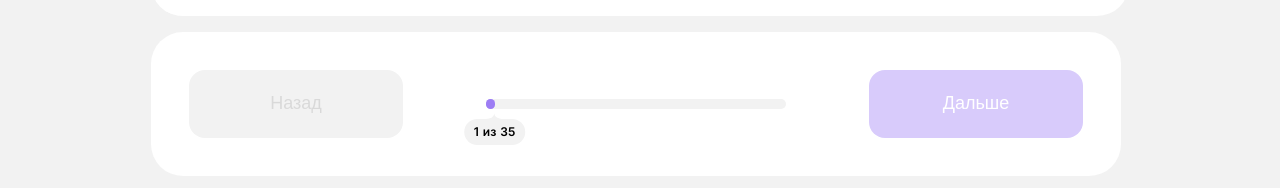
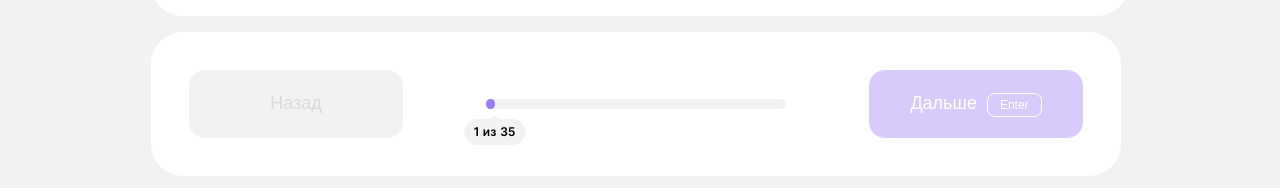
Before and after one commit to mrvotum/gradeup, an Angular app: page /questions in a window 1280 px wide. Shown: the part 555-743 px from the top of the page. Built offline with nearby package versions, Linux system fonts and the light colour scheme.

Commit message:
Фикс ломающихся страниц при возврате

```diff
--- a/src/app/card-instruction/card-instruction.component.ts
+++ b/src/app/card-instruction/card-instruction.component.ts
@@ -1,4 +1,5 @@
 import { Component, OnInit } from '@angular/core';
+import { CardService } from '../card.service';
 
 @Component({
   selector: 'app-card-instruction',
@@ -7,9 +8,10 @@ import { Component, OnInit } from '@angular/core';
 })
 export class CardInstructionComponent implements OnInit {
 
-  constructor() { }
+  constructor(public service: CardService) { }
 
   ngOnInit(): void {
+    this.service.isQuizStartedState = false;
   }
 
 }
--- a/src/app/card-panel/card-panel.component.html
+++ b/src/app/card-panel/card-panel.component.html
@@ -1,4 +1,4 @@
-<div class="btn__holder" *ngIf="isQuizStarted; else showInstruction">
+<div class="btn__holder" *ngIf="service.isQuizStartedState; else showInstruction">
 	<button class="btn btn--prev" (click)="changeQuestion(false)" [disabled]="service.disabled.prev">
 		<span class="btn__text">Назад</span>
 	</button>
@@ -13,7 +13,7 @@
 			<span id="questions-total" class="progress-bar__info-total">{{service.progressInfo.questionsCount}}</span>
 		</div>
 	</div>
-	<button id="btn--next" class="btn btn--next" (click)="changeQuestion(true)" [disabled]="service.disabled.next">Дальше</button>
+	<button id="btn--next" class="btn btn--next" (click)="changeQuestion(true)" [disabled]="service.disabled.next">Дальше<span class="">Enter</span></button>
 	<button class="btn btn--results btn--hidden" routerLink="/results" (click)="showResults()" [disabled]="service.disabled.next">Узнать результаты</button>
 	<!-- <a style="position: absolute; top: 0;" routerLink="/results" (click)="randomInfo()">Random info</a> -->
 </div>
--- a/src/app/card-panel/card-panel.component.scss
+++ b/src/app/card-panel/card-panel.component.scss
@@ -40,6 +40,15 @@
 	&[disabled] {
 		background-color: var(--color-primary--disable);
 	}
+}
+
+.btn--next span {
+  border: 1px solid var(--color-white);
+  border-radius: 8px;
+  margin-left: 10px;
+  font-size: 12px;
+  line-height: 18px;
+  padding: 4px 12px;
 }
 
 .btn--hidden {
--- a/src/app/card-panel/card-panel.component.ts
+++ b/src/app/card-panel/card-panel.component.ts
@@ -22,18 +22,7 @@ export class CardPanelComponent implements OnInit {
 
   constructor(public service: CardService) { }
 
-  ngOnInit(): void {
-    // document.addEventListener('DOMContentLoaded', () => {
-    //   if (document.querySelector('body.test-started')) {
-    //     this.startQuiz();
-
-        // Пока только для отладки
-        // document.addEventListener( 'keyup', event => {
-        //   if( event.keyCode === 13 ) this.changeQuestion(true);
-        // });
-    //   }
-    // });
-  }
+  ngOnInit(): void { }
 
   ngDoCheck() {
     if (this.fisrtInit) {
@@ -44,7 +33,14 @@ export class CardPanelComponent implements OnInit {
         // this.service.progressInfo.questionsCount = questions.length;
 
         this.startQuiz();
+
+        // Добавляем возможность перехода к следующему вопросу по нажатию на Enter
+        document.addEventListener( 'keyup', event => {
+          if( event.keyCode === 13 && !this.service.disabled.next ) this.changeQuestion(true);
+        });
       }
+    } else if (!this.service.isQuizStartedState) {
+      this.service.isQuizStartedState = true;
     }
   }
 
@@ -52,6 +48,7 @@ export class CardPanelComponent implements OnInit {
 
   randomInfo() {
     document.querySelector('body')?.classList.add('body--results');
+    this.service.isQuizStartedState = false;
 
     this.service.progressInfo.maxScore = 140;
     this.service.progressInfo.totalScore = 86;
@@ -102,8 +99,9 @@ export class CardPanelComponent implements OnInit {
   }
 
   startQuiz() {
-    if (!document.querySelector('body--results')) {
+    // if (!document.querySelector('body--results')) {
       this.isQuizStarted = true;
+      this.service.isQuizStartedState = true;
 
       this.service.progressInfo.questionsCount = this.questions.length;
       const questionsAnswered: any = {};
@@ -115,7 +113,7 @@ export class CardPanelComponent implements OnInit {
       this.service.questionsAnswered.push(questionsAnswered);
 
       this.convertCountToPercent();
-    }
+    // }
   }
 
   showResults() {
--- a/src/app/card.service.ts
+++ b/src/app/card.service.ts
@@ -8,6 +8,8 @@ export class CardService {
 
   // Тут будет информация о том, какие вопросы уже пройдены
   questionsAnswered: any = [];
+
+  isQuizStartedState = false;
 
   progressInfo = {
     // прогрес-бар: вопросов с ответами
```
